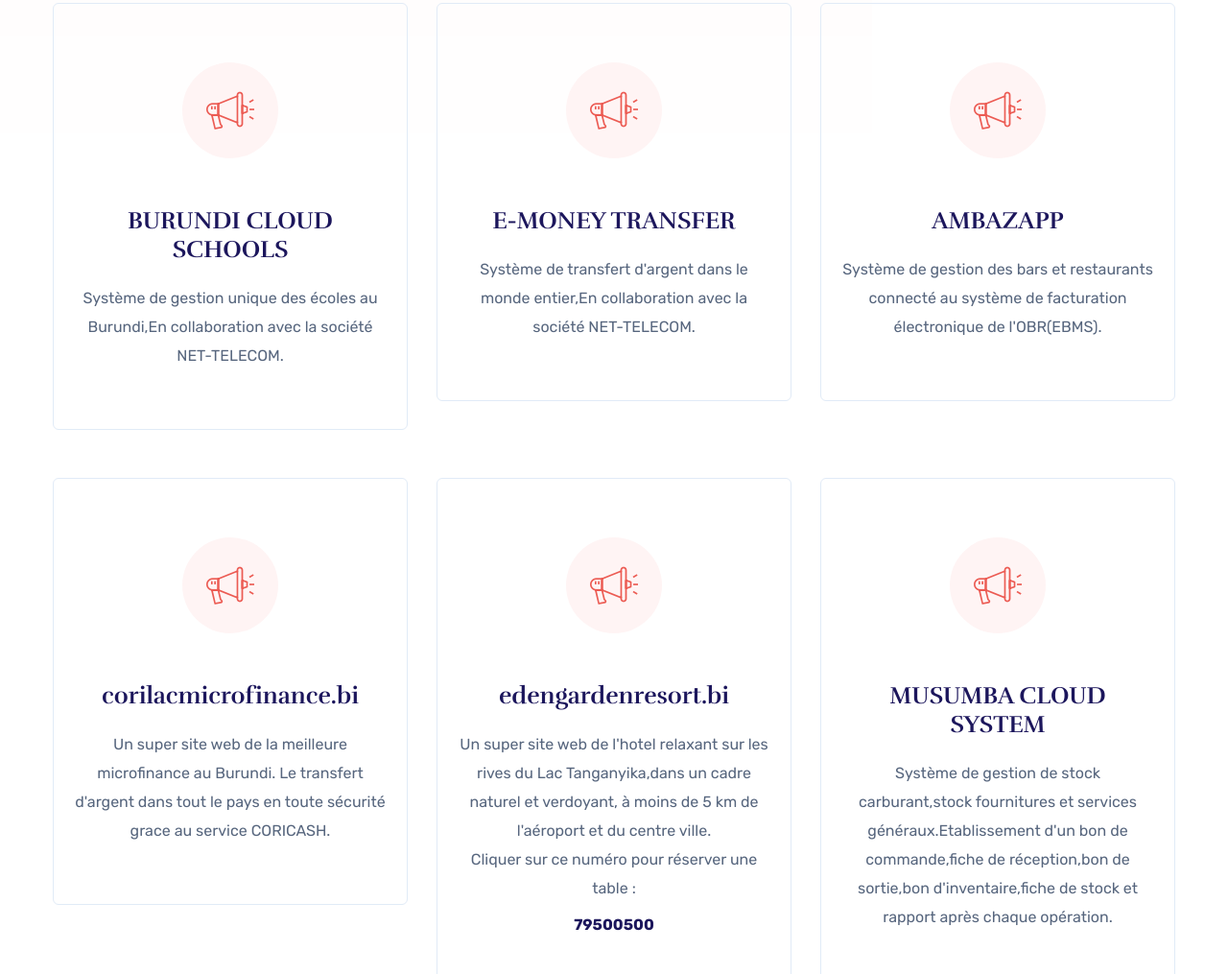
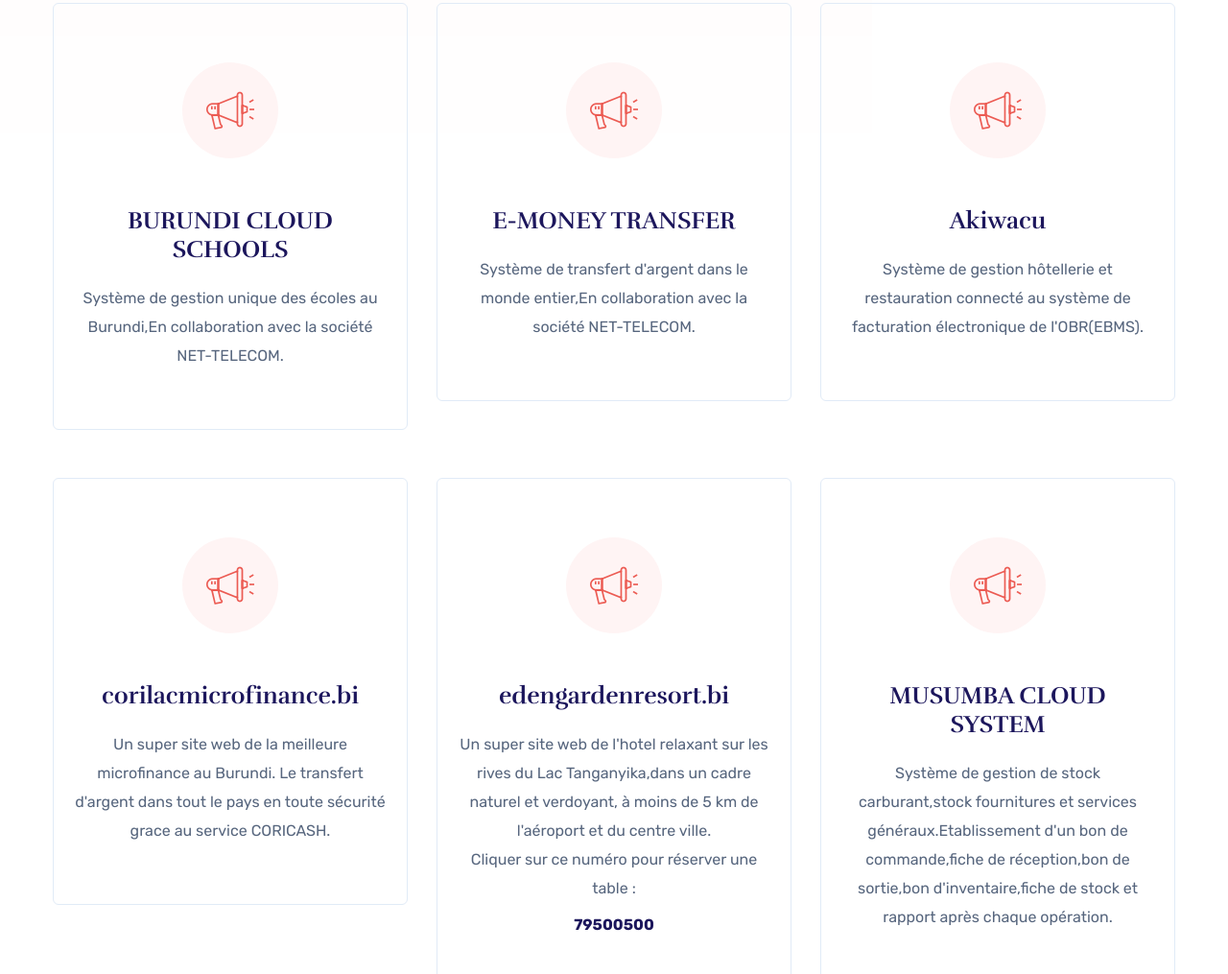
Before and after one commit to Ambaza-Marcelo/ambazamarcellin, a plain HTML site: page index.html in a window 1280 px wide. Shown: the part 2376-3391 px from the top of the page at 96% size. Drawn offline with Linux system fonts and the light colour scheme; files whose address does not match are found by name.

Commit message:
add new project
new project

```diff
--- a/index.html
+++ b/index.html
@@ -204,8 +204,8 @@
                                 <span class="flaticon-speaker"></span>
                             </div>
                             <div class="cat-cap">
-                                <h5><a href="#">AMBAZAPP</a></h5>
-                                <p>Système de gestion des bars et restaurants connecté au système de facturation électronique de l'OBR(EBMS).</p>
+                                <h5><a href="#">Akiwacu</a></h5>
+                                <p>Système de gestion hôtellerie et restauration connecté au système de facturation électronique de l'OBR(EBMS).</p>
                             </div>
                         </div>
                     </div>
@@ -227,7 +227,7 @@
                                 <span class="flaticon-speaker"></span>
                             </div>
                             <div class="cat-cap">
-                                <h5><a href="https://www.edengardenresort.bi">edengardenresort.bi</a></h5>
+                                <h5><a href="https://www.edengardenresorts.bi">edengardenresort.bi</a></h5>
                                 <p>Un super site web de l'hotel relaxant sur les rives du Lac Tanganyika,dans un cadre naturel et verdoyant, à moins de 5 km de l'aéroport et du centre ville.</p>
                                 <p>
                                  Cliquer sur ce numéro pour réserver une table : <a href="https://api.whatsapp.com/send?phone=79500500" target="_blank" class="nav-link">79500500</a>
```
